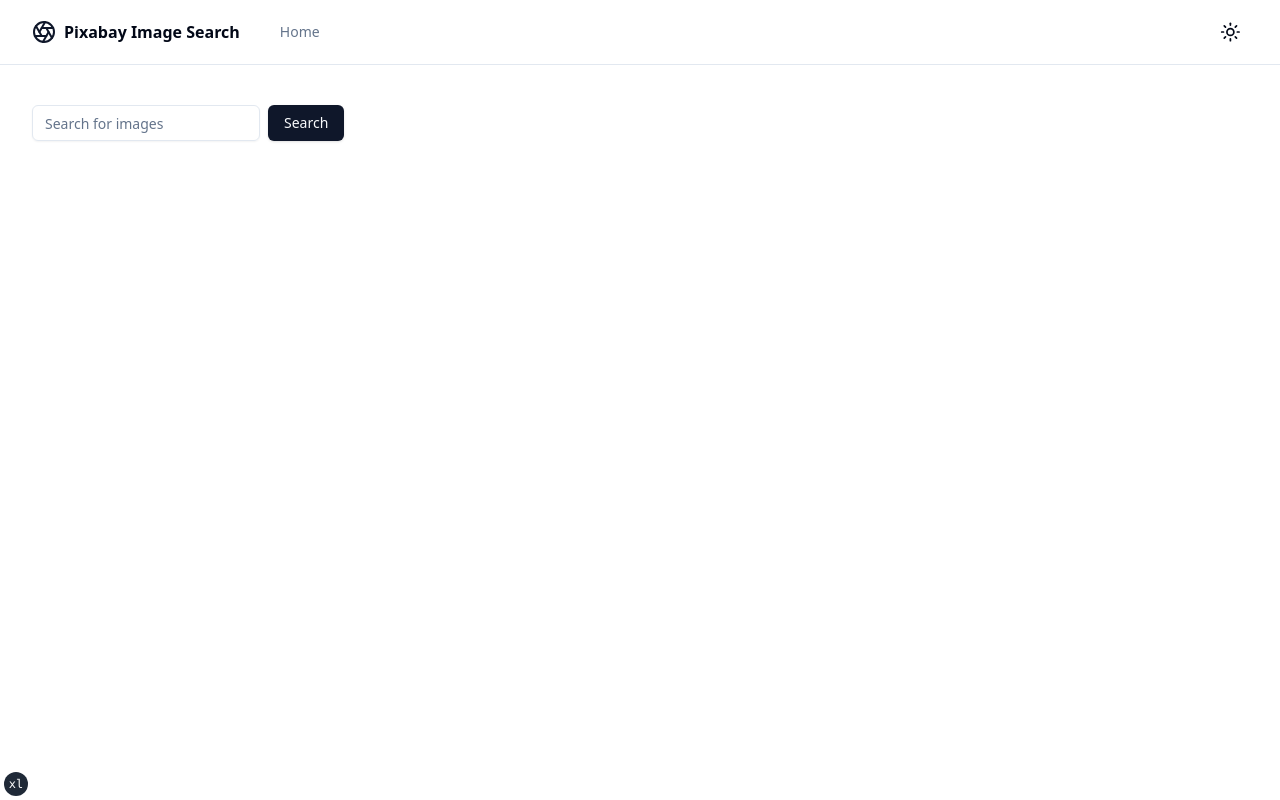
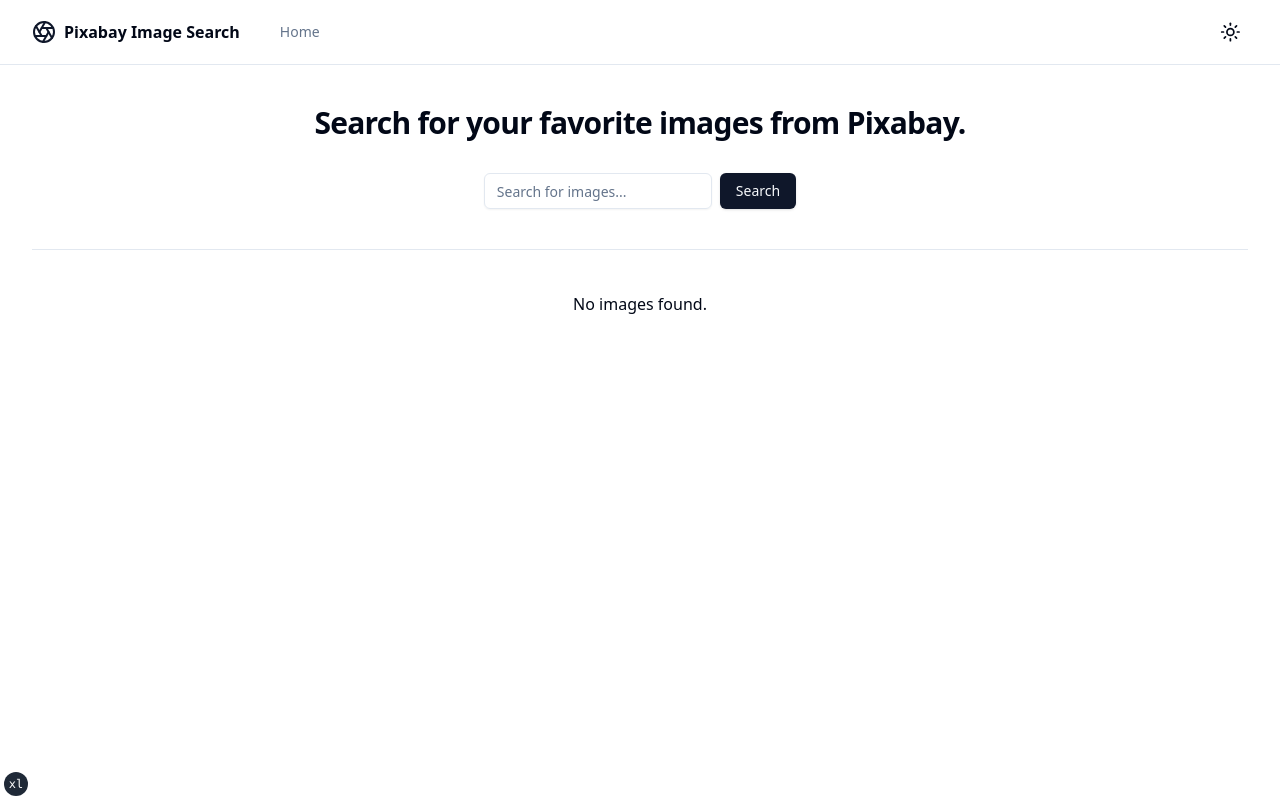
Before and after one commit to jwross24/topline-pro-image-search, a Next.js app: page / in a window 1280 px wide. Built offline with nearby package versions, Linux system fonts and the light colour scheme.

Commit message:
UX improvements

```diff
--- a/app/page.tsx
+++ b/app/page.tsx
@@ -2,6 +2,7 @@
 
 import * as React from "react"
 
+import { Separator } from "@/components/ui/separator"
 import { ImageList } from "@/components/image-list"
 import { Search } from "@/components/search"
 import { useImages } from "@/hooks/useImages"
@@ -16,8 +17,12 @@ export default function IndexPage() {
   }, [searchQuery, refetch])
 
   return (
-    <section className="container items-center gap-6 pb-8 pt-6 md:py-10">
+    <section className="container flex flex-col items-center justify-center gap-6 pb-8 pt-6 md:py-10">
+      <h2 className="scroll-m-20 pb-2 text-3xl font-semibold tracking-tight transition-colors first:mt-0">
+        Search for your favorite images from Pixabay.
+      </h2>
       <Search setSearchQuery={setSearchQuery} />
+      <Separator className="my-4" />
       <ImageList images={images} />
     </section>
   )
--- a/components/image-list.tsx
+++ b/components/image-list.tsx
@@ -7,16 +7,20 @@ interface ImageListProps {
 }
 
 export function ImageList({ images }: ImageListProps) {
+  if (images.length === 0) {
+    return <p className="text-center leading-7">No images found.</p>
+  }
+
   return (
-    <div className="flex space-x-4 pb-4">
+    <div className="grid grid-cols-2 gap-4 sm:grid-cols-3 lg:grid-cols-4 xl:grid-cols-5">
       {images.map((image) => (
         <div key={image.id} className="overflow-hidden rounded-md">
           <Image
-            src={image.previewURL}
+            src={image.webformatURL}
             alt={image.tags}
-            width={image.previewWidth}
-            height={image.previewHeight}
-            className="aspect-square h-auto w-32 object-cover transition-all hover:scale-105"
+            width={image.webformatWidth}
+            height={image.webformatHeight}
+            className="aspect-square h-auto w-auto rounded-md object-cover transition-all hover:scale-105"
           />
         </div>
       ))}
--- a/components/search.tsx
+++ b/components/search.tsx
@@ -33,7 +33,7 @@ export function Search({ setSearchQuery }: SearchProps) {
     <Form {...form}>
       <form
         onSubmit={form.handleSubmit(onSubmit)}
-        className="flex w-full items-center space-x-2"
+        className="flex w-full items-center justify-center space-x-2"
       >
         <FormField
           control={form.control}
@@ -41,7 +41,7 @@ export function Search({ setSearchQuery }: SearchProps) {
           render={({ field }) => (
             <FormItem>
               <FormControl>
-                <Input placeholder="Search for images" {...field} />
+                <Input placeholder="Search for images..." {...field} />
               </FormControl>
             </FormItem>
           )}
--- /dev/null
+++ b/components/ui/separator.tsx
@@ -0,0 +1,31 @@
+"use client"
+
+import * as React from "react"
+import * as SeparatorPrimitive from "@radix-ui/react-separator"
+
+import { cn } from "@/lib/utils"
+
+const Separator = React.forwardRef<
+  React.ElementRef<typeof SeparatorPrimitive.Root>,
+  React.ComponentPropsWithoutRef<typeof SeparatorPrimitive.Root>
+>(
+  (
+    { className, orientation = "horizontal", decorative = true, ...props },
+    ref
+  ) => (
+    <SeparatorPrimitive.Root
+      ref={ref}
+      decorative={decorative}
+      orientation={orientation}
+      className={cn(
+        "shrink-0 bg-border",
+        orientation === "horizontal" ? "h-[1px] w-full" : "h-full w-[1px]",
+        className
+      )}
+      {...props}
+    />
+  )
+)
+Separator.displayName = SeparatorPrimitive.Root.displayName
+
+export { Separator }
--- a/package.json
+++ b/package.json
@@ -12,6 +12,7 @@
     "@hookform/resolvers": "^3.3.0",
     "@radix-ui/react-icons": "^1.3.0",
     "@radix-ui/react-label": "^2.0.2",
+    "@radix-ui/react-separator": "^1.0.3",
     "@radix-ui/react-slot": "^1.0.2",
     "@tanstack/react-query": "^4.33.0",
     "class-variance-authority": "^0.7.0",
```
Also changed, not shown: components.json, 1 other file (tests, documents, lock files or other folders).
